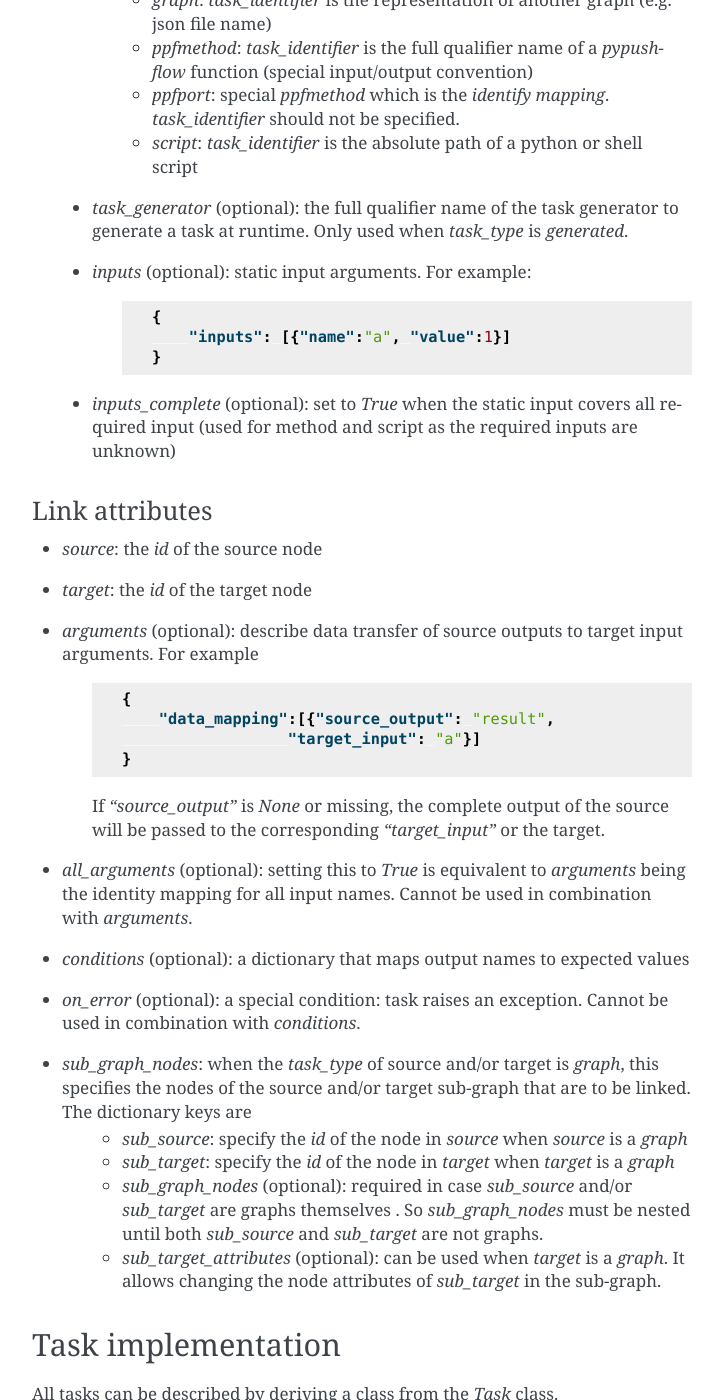
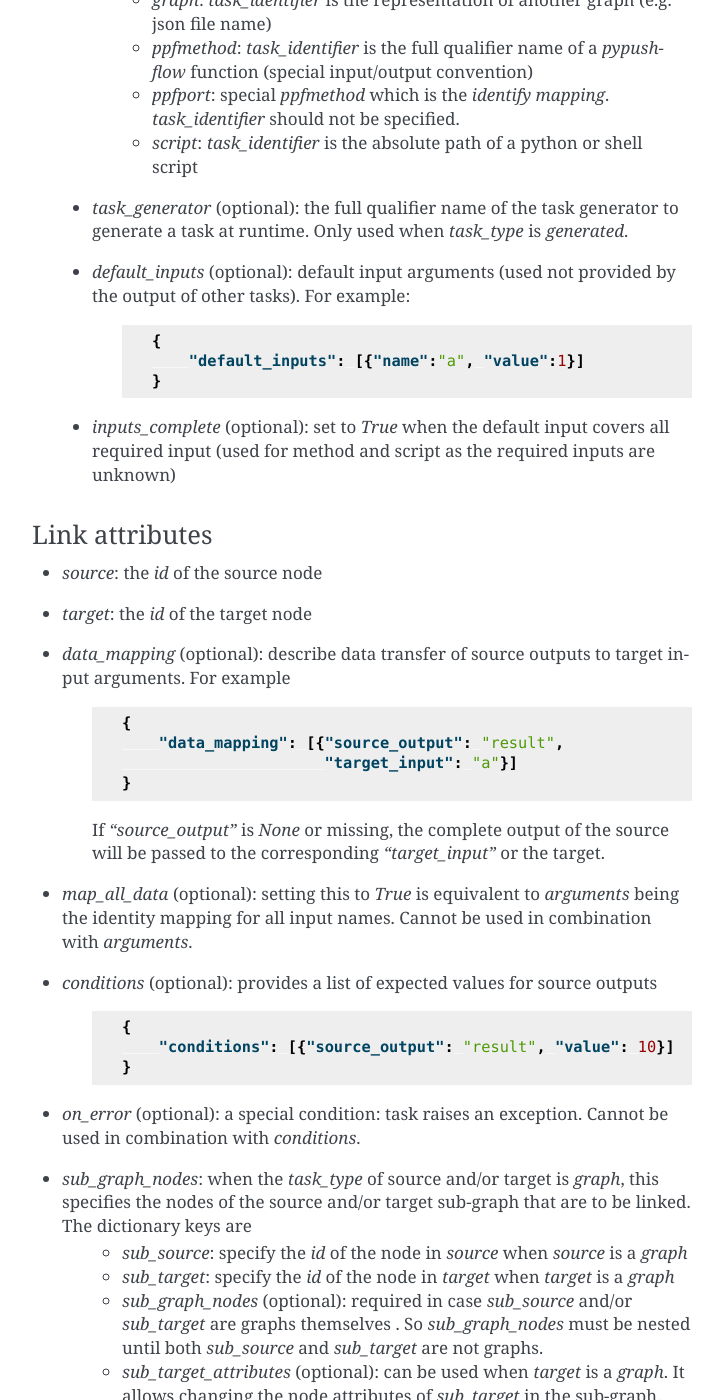
Before and after one commit to ewoks-kit/ewokscore, a Sphinx documentation site: the page built from doc/definitions.rst, in a window 1280 px wide and 1400 px high, scrolled down 1788 px. Shown: the whole window, without its empty margins (388-1111 px from the left). Built offline with Sphinx 7.4.7, drawn with Linux system fonts in a browser that asks for light colours; some of the changed text lies outside the part shown.

Commit message:
ewoks graph change: "inputs" becomes "default_inputs" and "conditions" is not a list instead of a dict

```diff
--- a/doc/definitions.rst
+++ b/doc/definitions.rst
@@ -5,7 +5,7 @@ A **workflow** is a directed graph of tasks. A directed graph consists of nodes
 
 A **node** describes an opaque unit of execution with a signature. It can have positional and named arguments which can be required or optional. It can have zero, one or more named outputs.
 
-A **task** is an opaque unit of execution with input arguments defined by links and static values in the graph representation. (OOP analogy: a task is a node instance).
+A **task** is an opaque unit of execution with input arguments defined by links and default values in the graph representation. (OOP analogy: a task is a node instance).
 
 A **link** connects a source node to a target node. A link can have the following properties:
   * **conditional**: has a set of statements that combined are either True or False
@@ -22,7 +22,7 @@ Task scheduling starts by executing all **start tasks**. When a graph has nodes
 The input arguments of a task are defined in the following order of priority:
  * Input from non-required predecessors (we allow maximum one of those)
  * Input from all unconditional links (argument collisions raise an exception)
- * Input from the graph representation (static input)
+ * Input from the graph representation (default input)
 
 Workflow description
 --------------------
@@ -35,7 +35,7 @@ Ewoks describes workflows as a list of nodes and a list of links with specific a
         "nodes": [{"id": "name1",
                    "task_type": "class",
                    "task_identifier": "package.module.task.SumTask",
-                   "inputs": [{"name":"a", "value":1}]},
+                   "default_inputs": [{"name":"a", "value":1}]},
                   {"id": "name2",
                    "task_type": "class",
                    "task_identifier": "package.module.task.SumTask"}]
@@ -63,30 +63,35 @@ Node attributes
     * *ppfport*: special *ppfmethod* which is the *identify mapping*. *task_identifier* should not be specified.
     * *script*: *task_identifier* is the absolute path of a python or shell script
  * *task_generator* (optional): the full qualifier name of the task generator to generate a task at runtime. Only used when *task_type* is *generated*.
- * *inputs* (optional): static input arguments. For example:
+ * *default_inputs* (optional): default input arguments (used not provided by the output of other tasks). For example:
     .. code-block:: json
 
         {
-            "inputs": [{"name":"a", "value":1}]
+            "default_inputs": [{"name":"a", "value":1}]
         }
 
- * *inputs_complete* (optional): set to `True` when the static input covers all required input (used for method and script as the required inputs are unknown)
+ * *inputs_complete* (optional): set to `True` when the default input covers all required input (used for method and script as the required inputs are unknown)
 
 Link attributes
 ^^^^^^^^^^^^^^^
 * *source*: the *id* of the source node
 * *target*: the *id* of the target node
-* *arguments* (optional): describe data transfer of source outputs to target input arguments. For example
+* *data_mapping* (optional): describe data transfer of source outputs to target input arguments. For example
     .. code-block:: json
 
         {
-            "data_mapping":[{"source_output": "result",
-                          "target_input": "a"}]
+            "data_mapping": [{"source_output": "result",
+                              "target_input": "a"}]
         }
 
     If `"source_output"` is `None` or missing, the complete output of the source will be passed to the corresponding `"target_input"` or the target.
-* *all_arguments* (optional): setting this to `True` is equivalent to *arguments* being the identity mapping for all input names. Cannot be used in combination with *arguments*.
-* *conditions* (optional): a dictionary that maps output names to expected values
+* *map_all_data* (optional): setting this to `True` is equivalent to *arguments* being the identity mapping for all input names. Cannot be used in combination with *arguments*.
+* *conditions* (optional): provides a list of expected values for source outputs
+    .. code-block:: json
+
+        {
+            "conditions": [{"source_output": "result", "value": 10}]
+        }
 * *on_error* (optional): a special condition: task raises an exception. Cannot be used in combination with *conditions*.
 * *sub_graph_nodes*: when the *task_type* of source and/or target is *graph*, this specifies the nodes of the source and/or target sub-graph that are to be linked. The dictionary keys are
    * *sub_source*: specify the *id* of the node in *source* when *source* is a *graph*
@@ -98,7 +103,7 @@ Task implementation
 -------------------
 All tasks can be described by deriving a class from the `Task` class.
 
-* required input names: an exception is raised when these inputs are not provided in the graph definition (output from previous tasks or static input values)
+* required input names: an exception is raised when these inputs are not provided in the graph definition (output from previous tasks or default input values)
 * optional input names: no default values provided (need to be done in the `process` method)
 * output names: can be connected to downstream input names
 * required positional inputs: a positive number
@@ -137,7 +142,7 @@ The task graph object in `ewokscore` provides additional functionality in top of
 * An output *Variable* has a universal hash which is the hash of the *Task* with the variable name as nonce.
 * An input *Variable* can be
 
-  * static:
+  * default:
 
     * provided by the persistent *Graph* representation
     * universal hash of the data
@@ -150,7 +155,7 @@ The actual output data of a *Task* is never hashed. So we assume that if you pro
 
 Hash linking of tasks serves the following purpose:
 
-* Changing static input upstream in the graph will effectively create new tasks.
+* Changing default input upstream in the graph will effectively create new tasks.
 * The hashes provide a unique ID to create a *URI* for persistent storage.
 * Variables can be provided with universal hashes to replace the hashing of the actual inputs.
 * As data can be passed by passing hashes, serialization for distibuted task scheduling can be done efficiently (not much data to serialize) and no special serializer is required to serialize hashes (as they are just strings).
```
Also changed, not shown: README.md (+3 -3 lines), 7 other files.
